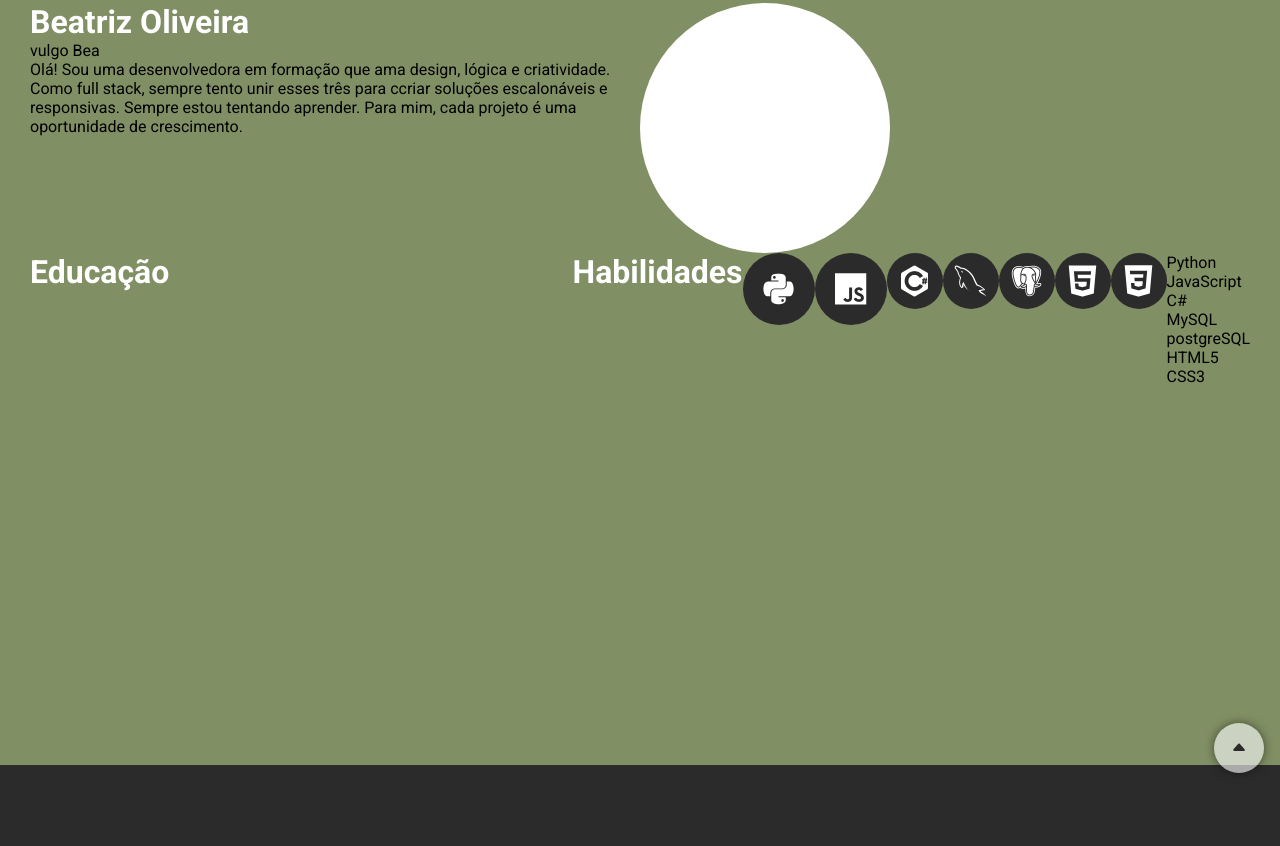
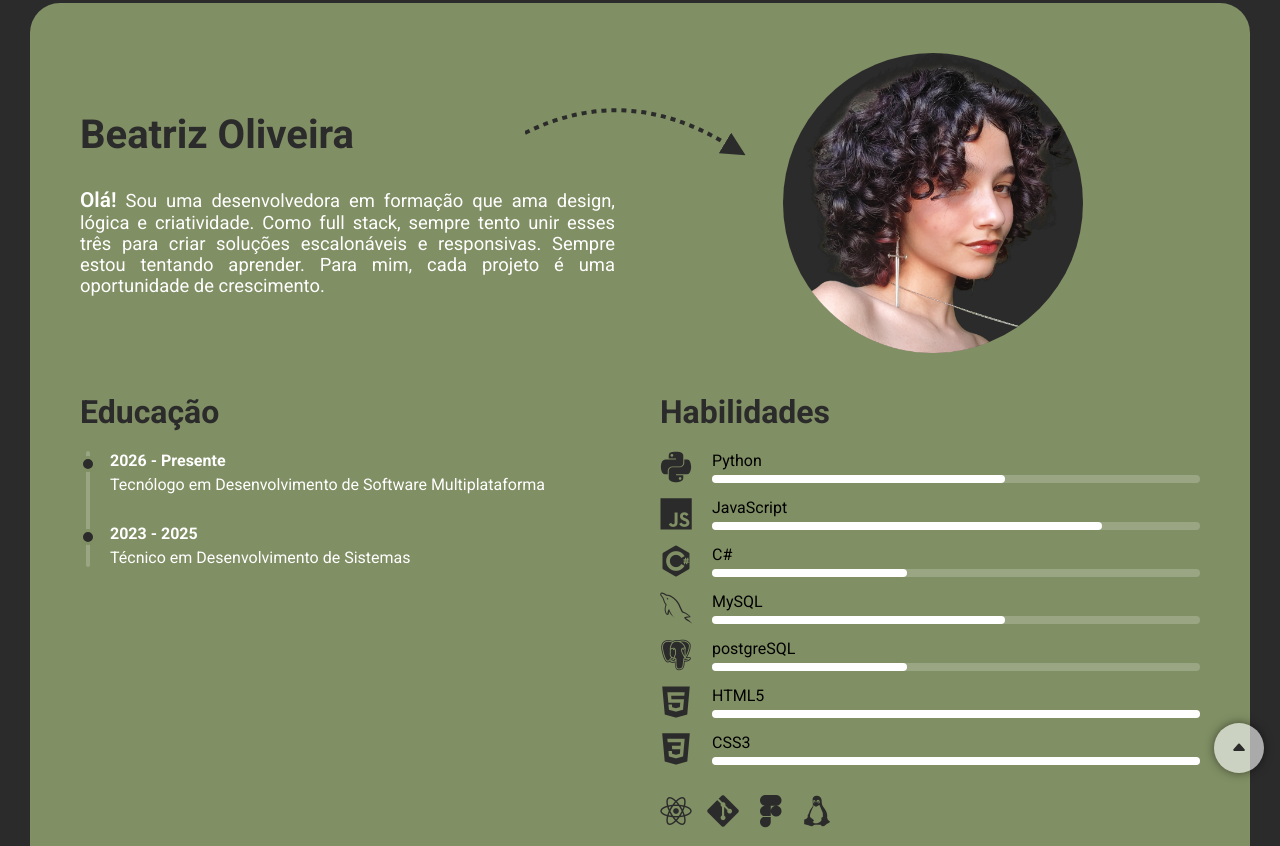
Before and after one commit to abeatrizoliveira/portfolio, a website: page public/pages/index.html in a window 1280 px wide. Shown: the part 827-1673 px from the top of the page. Drawn offline with nearby package versions, Linux system fonts and the light colour scheme.

Commit message:
feat: adiciona seção sobre
Adicionei a seção osbre incluindo habilidades, educação, texto e foto.

```diff
--- a/public/assets/css/index.css
+++ b/public/assets/css/index.css
@@ -9,10 +9,11 @@
 
 :root {
     --transition: all .5s;
+    --transparent: rgba(255, 255, 255, 0.2);
 }
 
 [data-theme="light"] {
-    --bg-color: rgb(224, 229, 215);
+    --bg-color: rgb(211, 217, 200);
     ;
     --txt-transparent: #2b2b2bb5;
     --shadow-color: rgba(0, 0, 0, 0.5);
@@ -82,6 +83,7 @@ header {
     width: 50%;
     border: 2px solid var(--txt-color);
     border-radius: 30px;
+    z-index: 99;
 }
 
 .menu.float:after {
@@ -168,8 +170,7 @@ header {
 }
 
 .btn-theme:hover .darkmode_icon,
-.btn-theme:hover .darkmode_icon .ray
-{
+.btn-theme:hover .darkmode_icon .ray {
     background: var(--txt-color);
 }
 
@@ -354,124 +355,267 @@ section h1 span {
 }
 
 /* Sobre */
-.about-section {
-    height: 99vh;
+
+/* Ajuste no Container Principal */
+.about-section .container {
     background-color: var(--drk-green);
+    min-height: 100vh;
+    /* Use min-height para não cortar conteúdo em telas menores */
+    display: flex;
+    flex-direction: column;
+    gap: 40px;
+    /* Espaço entre a parte de cima e a de baixo */
+    border-radius: 30px;
+    padding: 50px;
+}
+
+.about-section h2 {
+    color: var(--bg-color);
+}
+
+/* Parte de Cima: Texto e Foto */
+.about-content {
+    display: flex;
+    align-items: center;
+    /* Centraliza verticalmente a foto com o texto */
+    gap: 50px;
+    width: 100%;
+    position: relative;
+}
+
+.about-text {
+    flex: 1;
+    /* Dá mais espaço para o texto */
+}
+
+.arrow-img{
+    position: absolute;
+    left: 50%;
+    transform: translateX(-50%);
+    top: 10%;
+}
+
+.line{
+    stroke: var(--bg-color);
+}
+
+.arrow-head{
+    fill: var(--bg-color);
+
+}
+
+.about-text .name{
+    font-size: 2.5rem;
+}
+
+.about-text p {
+    margin-top: 30px;
+    color: var(--txt-color);
+    font-size: 1.15rem;
+    text-align: justify;
+    align-items: center;
+    align-self: center;
+}
+
+.about-text p span {
+    font-size: 1.3rem;
+    font-weight: 600;
+}
+
+.about-img {
+    flex: 1;
+    display: flex;
+    justify-content: center;
 }
 
 .about-img div {
-    width: 250px;
-    height: 250px;
-    background-color: var(--txt-color);
+    width: 300px;
+    height: 300px;
     border-radius: 50%;
+    background-color: var(--bg-color);
 }
 
-.about-content {
+.about-img div img{
     width: 100%;
-    display: flex;
 }
 
+
+/* Parte de Baixo: Educação e Habilidades */
 .about-info {
+    display: flex;
+    gap: 40px;
     width: 100%;
-    display: flex;
+}
+
+.about-education {
+    flex: 1;
 }
 
 .about-skills {
-    width: 100%;
-    display: flex;
+    flex: 1;
 }
 
-.skills {
-    width: 100%;
+.skills-extra{
     display: flex;
+    gap: 15px;
+    margin-top: 30px;
 }
 
-.about-text,
-.about-img,
-.about-education,
-.about-skills,
-.skills-icons,
+.skills-extra i{
+    color: var(--bg-color);
+    font-size: 2rem;
+}
+
+/* Ajuste das Skills para não ficarem grudadas */
+.skills {
+    display: flex;
+    gap: 20px;
+    align-items: flex-start;
+    margin-top: 20px;
+}
+
+.skill {
+    display: flex;
+    gap: 20px;
+}
+
+.skill i {
+    font-size: 2rem;
+    color: var(--bg-color);
+}
+
 .skills-status {
     flex: 1;
-    justify-content: center;
+    display: flex;
+    flex-direction: column;
+    gap: 15px;
 }
 
-.skills-icons {
-    display: flex;
+.skill-status {
+    width: 100%;
 }
 
-.skills-icons .menores {
-    display: flex;
+/* Barras de Status */
+.status-bar {
+    width: 100%;
+    height: 8px;
+    background-color: var(--transparent);
+    border-radius: 4px;
+    margin-top: 5px;
 }
 
-.skills-icons .skill-icon {
-    width: 3.5rem;
-    height: 3.5rem;
+.status-fill {
+    height: 100%;
+    background-color: var(--txt-color);
+    border-radius: 4px;
+}
+
+.timeline-container {
+    position: relative;
+    padding-left: 30px;
+    /* Espaço para a linha e as bolinhas */
+    margin-top: 20px;
+}
+
+/* A Linha Vertical */
+.timeline-line {
+    position: absolute;
+    left: 6px;
+    /* Centraliza a linha com a bolinha */
+    top: 0;
+    bottom: 0;
+    width: 4px;
+    background-color: var(--transparent);
+    /* Linha transparente */
+    border-radius: 10px;
+}
+
+/* Cada item da lista */
+.timeline-item {
+    position: relative;
+    margin-bottom: 30px;
+}
+
+/* A Bolinha */
+.timeline-dot {
+    position: absolute;
+    left: -30px;
+    /* Move para cima da linha */
+    top: 5px;
+    width: 16px;
+    height: 16px;
+    background-color: var(--bg-color);
+    /* Ou a cor que preferir */
     border-radius: 50%;
-    background-color: var(--bg-color);
+    border: 3px solid var(--drk-green);
+    /* Bordar da cor do fundo para dar destaque */
+    z-index: 1;
+}
+
+/* Conteúdo do texto */
+.timeline-content {
     display: flex;
+    flex-direction: column;
+}
+
+.timeline-content .date {
+    font-weight: bold;
+    color: var(--txt-color);
+    font-size: 1rem;
+}
+
+.timeline-content p {
+    margin: 5px 0 0 0;
+    color: var(--txt-color);
+    /* Ajuste conforme seu contraste */
+    font-size: 1rem;
+}
+
+/* Contato */
+.contact-section {
+    height: 90vh;
+    display: flex;
+    text-align: center;
     justify-content: center;
     align-items: center;
 }
 
-.skills-icons i {
-    color: var(--txt-color);
-    font-size: 2rem;
-}
-
-.skills-icons .skill-icon:nth-child(1),
-.skills-icons .skill-icon:nth-child(2) {
-    width: 4.5rem;
-    height: 4.5rem;
-}
-
-
-/* contato */
-.contact-section {
+.info-contact {
     display: flex;
-    justify-content: center;
-    align-items: center;
-    height: 99vh;
+    flex-direction: column;
+    gap: 30px;
 }
 
 .icons-texts {
     display: flex;
     flex-direction: column;
-    text-align: center;
-    gap: 10px;
+    gap: 30px;
+}
+
+.icon-text {
+    transition: var(--transition);
+    cursor: pointer;
 }
 
 .icon-text a {
-    display: flex;
-    gap: 10px;
     text-decoration: none;
     color: var(--txt-color);
+    position: relative;
+    font-size: 1.15rem;
 }
 
-.icon-text {
-    border-bottom: 3px dotted var(--txt-color);
-    padding-bottom: 5px;
-    transition: var(--transition);
-    margin: auto;
+.icon-text a::after {
+    content: "";
+    width: 100%;
+    position: absolute;
+    bottom: 0;
+    left: 0;
+    margin-bottom: -5px;
+    border: 2px dashed var(--txt-color);
 }
 
 .icon-text:hover {
     transform: scale(1.1);
-}
-
-.info-contact,
-.form-container {
-    display: flex;
-    flex-direction: column;
-    justify-content: center;
-    flex: 1;
-    height: 100%;
-}
-
-.info-contact {
-    text-align: center;
-    align-items: center;
-    gap: 30px;
 }
 
 /* Footer */
--- a/public/pages/index.html
+++ b/public/pages/index.html
@@ -70,86 +70,117 @@
             </div>
         </section>
         <section class="about-section" id="about-section">
+            <div class="container">
                 <div class="about-content">
                     <div class="about-text">
-                    <h2>Beatriz Oliveira</h2>
-                    <span>vulgo Bea</span>
-                    <p>Olá! Sou uma desenvolvedora em formação que ama design, lógica e criatividade. Como full stack,
-                        sempre tento unir esses três para ccriar soluções escalonáveis e responsivas.
-                        Sempre estou tentando aprender. Para mim, cada projeto é uma oportunidade de crescimento.</p>
+                        <h2 class="name">Beatriz Oliveira</h2>
+                        <p><span>Olá!</span> Sou uma desenvolvedora em formação que ama design, lógica e criatividade.
+                            Como full stack,
+                            sempre tento unir esses três para criar soluções escalonáveis e responsivas.
+                            Sempre estou tentando aprender. Para mim, cada projeto é uma oportunidade de crescimento.
+                        </p>
+                    </div>
+                    <div class="arrow-img">
+                        <svg width="230" height="230">
+                            <defs>
+                                <!-- Define a ponta da seta -->
+                                <marker id="arrow" markerWidth="6" markerHeight="6" refX="0" refY="3" orient="auto">
+                                    <path d="M0,0 L6,3 L0,6 Z" class="arrow-head" />
+                                </marker>
+                            </defs>
+
+                            <!-- Curva com linha tracejada -->
+                            <path d="M 0 50 Q 100 0 200 60" fill="none" class="line" stroke-width="4"
+                                stroke-dasharray="5,5" marker-end="url(#arrow)" />
+                        </svg>
                     </div>
                     <div class="about-img">
-                    <div></div>
+                        <div>
+                            <img src="../assets/img/profile-pic.png" alt="">
+                        </div>
                     </div>
                 </div>
                 <div class="about-info">
                     <div class="about-education">
                         <h2>Educação</h2>
+                        <div class="timeline-container">
+                            <div class="timeline-line"></div>
+                            <div class="timeline-item">
+                                <div class="timeline-dot"></div>
+                                <div class="timeline-content">
+                                    <span class="date">2026 - Presente</span>
+                                    <p>Tecnólogo em Desenvolvimento de Software Multiplataforma</p>
+                                </div>
+                            </div>
+                            <div class="timeline-item">
+                                <div class="timeline-dot"></div>
+                                <div class="timeline-content">
+                                    <span class="date">2023 - 2025</span>
+                                    <p>Técnico em Desenvolvimento de Sistemas</p>
+                                </div>
+                            </div>
+                        </div>
                     </div>
                     <div class="about-skills">
                         <h2>Habilidades</h2>
                         <div class="skills">
-                        <div class="skills-icons">
-                            <div class="skill-icon">
+                            <div class="skills-status">
+                                <div class="skill">
                                     <i class="devicon-python-plain"></i>
-                            </div>
-                            <div class="skill-icon">
-                                <i class="devicon-javascript-plain"></i>
-
-                            </div>
-                            <div class="skill-icon">
-                                <i class="devicon-csharp-plain"></i>
-                            </div>
-                            <div class="skill-icon">
-                                <i class="devicon-mysql-plain"></i>
-                            </div>
-                            <div class="skill-icon">
-                                <i class="devicon-postgresql-plain"></i>
-                            </div>
-                            <div class="skill-icon">
-                                <i class="devicon-html5-plain"></i>
-                            </div>
-                            <div class="skill-icon">
-                                <i class="devicon-css3-plain"></i>
-                            </div>
-                        </div>
-                        <div class="skills-status">
                                     <div class="skill-status">
                                         <span>Python</span>
                                         <div class="status-bar">
                                             <div class="status-fill" style="width: 60%;"></div>
                                         </div>
                                     </div>
+                                </div>
+                                <div class="skill">
+                                    <i class="devicon-javascript-plain"></i>
                                     <div class="skill-status">
                                         <span>JavaScript</span>
                                         <div class="status-bar">
                                             <div class="status-fill" style="width: 80%;"></div>
                                         </div>
                                     </div>
+                                </div>
+                                <div class="skill">
+                                    <i class="devicon-csharp-plain"></i>
                                     <div class="skill-status">
                                         <span>C#</span>
                                         <div class="status-bar">
                                             <div class="status-fill" style="width: 40%;"></div>
                                         </div>
                                     </div>
+                                </div>
+                                <div class="skill">
+                                    <i class="devicon-mysql-plain"></i>
                                     <div class="skill-status">
                                         <span>MySQL</span>
                                         <div class="status-bar">
                                             <div class="status-fill" style="width: 60%;"></div>
                                         </div>
                                     </div>
+                                </div>
+                                <div class="skill">
+                                    <i class="devicon-postgresql-plain"></i>
                                     <div class="skill-status">
                                         <span>postgreSQL</span>
                                         <div class="status-bar">
                                             <div class="status-fill" style="width: 40%;"></div>
                                         </div>
                                     </div>
+                                </div>
+                                <div class="skill">
+                                    <i class="devicon-html5-plain"></i>
                                     <div class="skill-status">
                                         <span>HTML5</span>
                                         <div class="status-bar">
                                             <div class="status-fill" style="width: 100%;"></div>
                                         </div>
                                     </div>
+                                </div>
+                                <div class="skill">
+                                    <i class="devicon-css3-plain"></i>
                                     <div class="skill-status">
                                         <span>CSS3</span>
                                         <div class="status-bar">
@@ -159,10 +190,17 @@
                                 </div>
                             </div>
                         </div>
+                        <div class="skills-extra">
+                            <i class="devicon-react-plain"></i>
+                            <i class="devicon-git-plain"></i>
+                            <i class="devicon-figma-plain"></i>
+                            <i class="devicon-linux-plain"></i>
+                        </div>
+                    </div>
+                </div>
             </div>
         </section>
         <section class="project-section" id="project-section">
-
         </section>
         <section class="contact-section" id="contact-section">
             <div class="info-contact">
```
Also changed, not shown: public/assets/img/profile-pic.png (added). Lines whose indentation alone changed are shown as unchanged.
